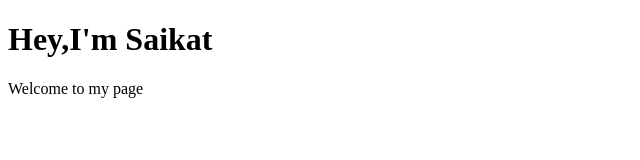
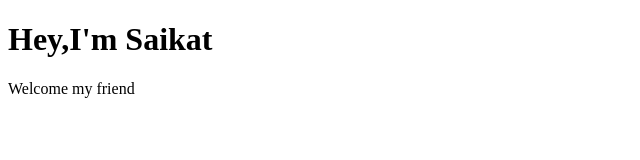
Before and after one commit to Saikat2019/Saikat2019.github.io, a plain HTML site: page index.html in a window 1280 px wide. Shown: the full height of the page, 0-640 px from the left. Drawn offline with Linux system fonts and the light colour scheme.

Commit message:
edited index

```diff
--- a/index.html
+++ b/index.html
@@ -3,7 +3,7 @@
 <body>
 
 <h1>Hey,I'm Saikat</h1>
-<p>Welcome to my page</p>
+<p>Welcome my friend</p>
 
 </body>
 </html>
```
